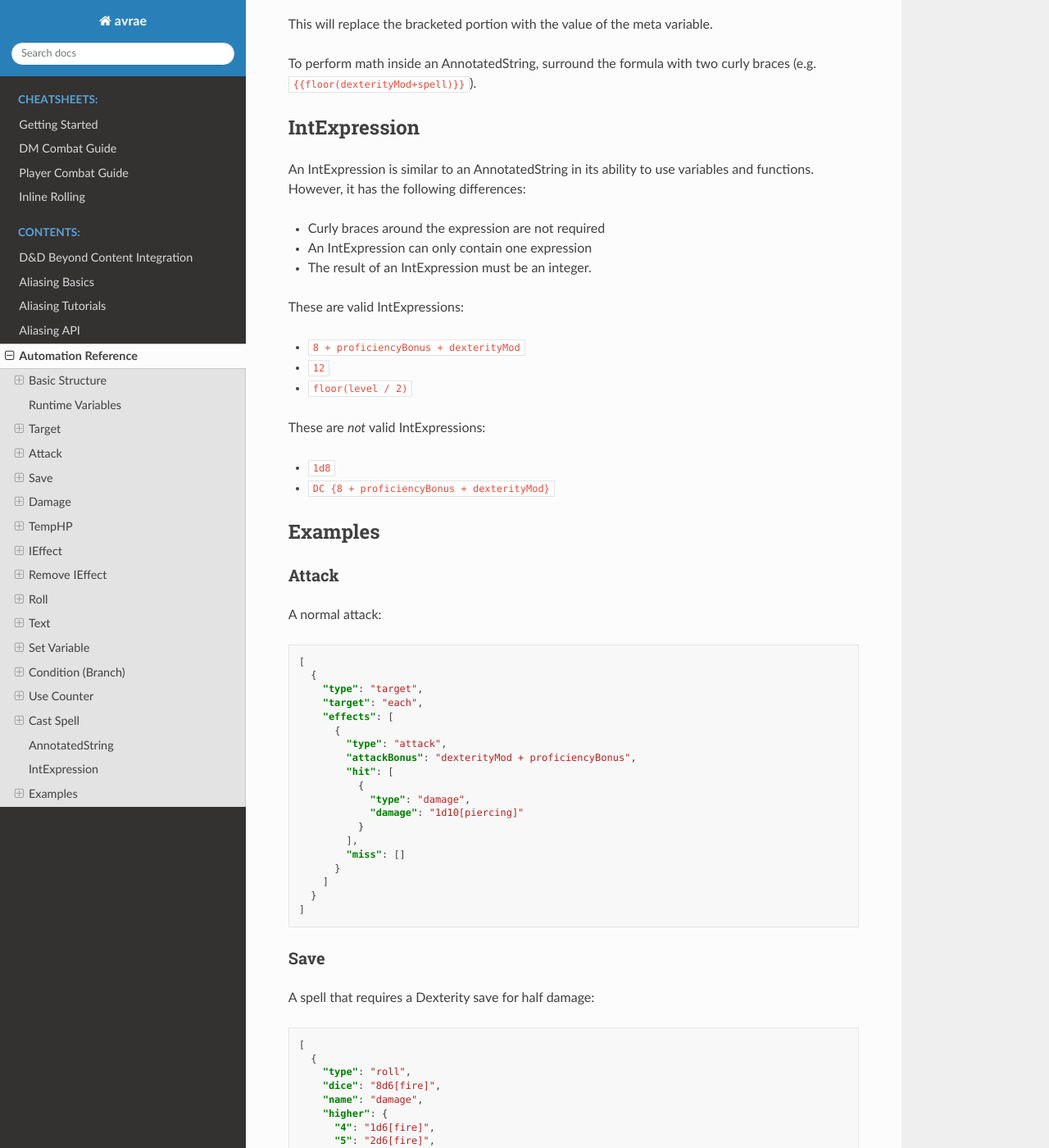
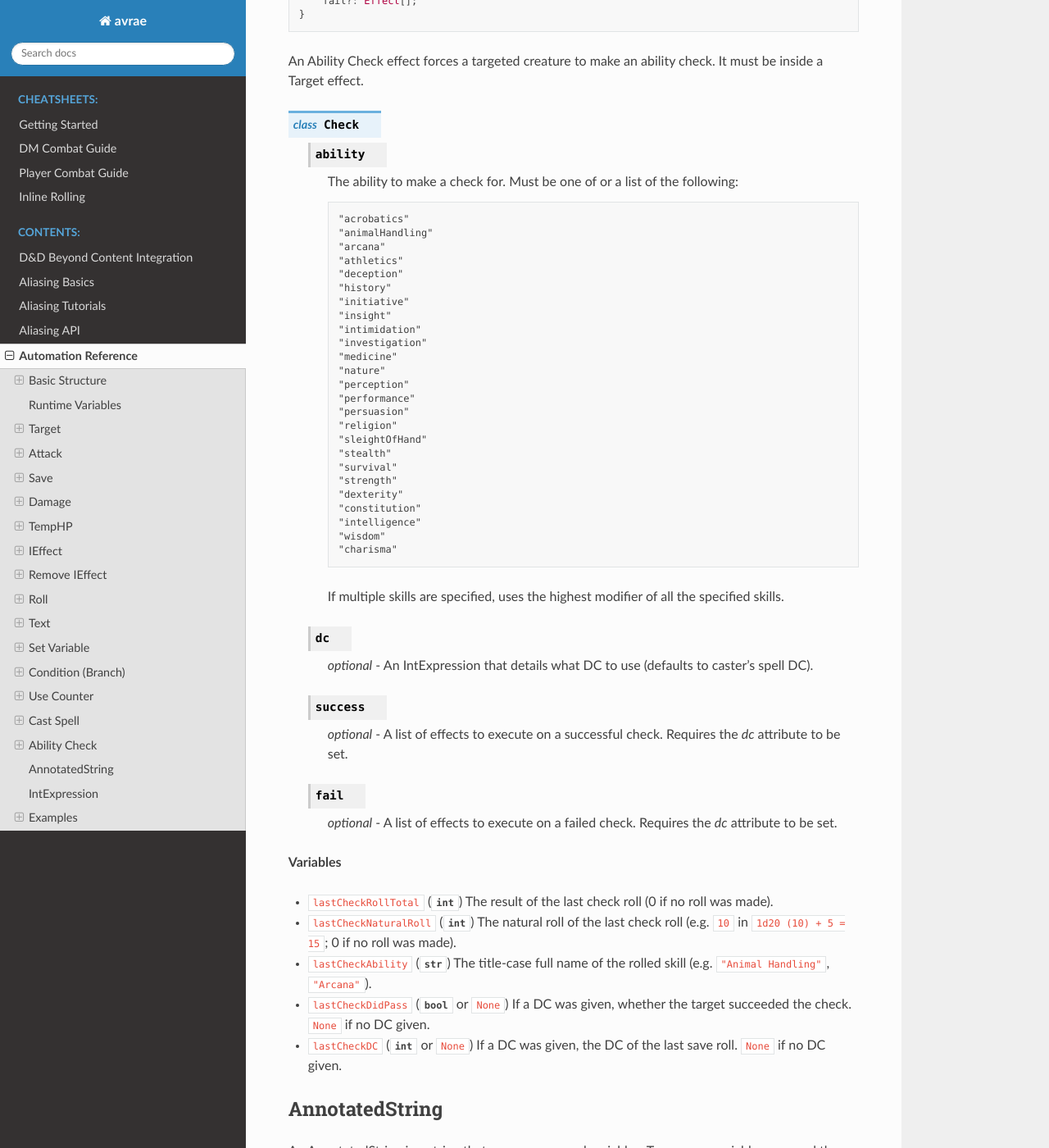
Before and after one commit to avrae/avrae, a Sphinx documentation site: the page built from docs/automation_ref.rst, in a window 1280 px wide and 1400 px high, scrolled down 19736 px. Shown: the whole window at 82% size. Built offline with Sphinx 7.4.7 and the Read the Docs theme 2.0.0, drawn with Linux system fonts in a browser that asks for light colours; some of the changed text lies outside the part shown.

Commit message:
feat(automation): check node v1

```diff
--- a/docs/automation_ref.rst
+++ b/docs/automation_ref.rst
@@ -908,6 +908,171 @@ This is usually used in features that cast spells using alternate resources (i.e
 
 No variables are exposed.
 
+Ability Check
+-------------
+.. versionadded:: 3.6.0
+
+.. code-block:: typescript
+
+    {
+        type: "check";
+        ability: string | string[];
+        dc?: IntExpression;
+        success?: Effect[];
+        fail?: Effect[];
+    }
+
+An Ability Check effect forces a targeted creature to make an ability check.
+It must be inside a Target effect.
+
+.. class:: Check
+
+    .. attribute:: ability
+
+        The ability to make a check for. Must be one of or a list of the following:
+
+        .. code-block:: text
+
+            "acrobatics"
+            "animalHandling"
+            "arcana"
+            "athletics"
+            "deception"
+            "history"
+            "initiative"
+            "insight"
+            "intimidation"
+            "investigation"
+            "medicine"
+            "nature"
+            "perception"
+            "performance"
+            "persuasion"
+            "religion"
+            "sleightOfHand"
+            "stealth"
+            "survival"
+            "strength"
+            "dexterity"
+            "constitution"
+            "intelligence"
+            "wisdom"
+            "charisma"
+
+        If multiple skills are specified, uses the highest modifier of all the specified skills.
+
+    .. attribute:: dc
+
+        *optional* - An IntExpression that details what DC to use (defaults to caster's spell DC).
+
+    .. attribute:: success
+
+        *optional* - A list of effects to execute on a successful check. Requires the *dc* attribute to be set.
+
+    .. attribute:: fail
+
+        *optional* - A list of effects to execute on a failed check. Requires the *dc* attribute to be set.
+
+**Variables**
+
+- ``lastCheckRollTotal`` (:class:`int`) The result of the last check roll (0 if no roll was made).
+- ``lastCheckNaturalRoll`` (:class:`int`) The natural roll of the last check roll (e.g. ``10`` in
+  ``1d20 (10) + 5 = 15``; 0 if no roll was made).
+- ``lastCheckAbility`` (:class:`str`) The title-case full name of the rolled skill (e.g. ``"Animal Handling"``,
+  ``"Arcana"``).
+- ``lastCheckDidPass`` (:class:`bool` or ``None``) If a DC was given, whether the target succeeded the check. ``None``
+  if no DC given.
+- ``lastCheckDC`` (:class:`int` or ``None``) If a DC was given, the DC of the last save roll. ``None`` if no DC given.
+
+.. todo: ability contests
+    Ability Contest
+    ---------------
+    .. versionadded:: 3.6.0
+
+    .. code-block:: typescript
+
+        {
+            type: "contest";
+            casterAbility: string | string[];
+            targetAbility: string | string[];
+            success: Effect[];
+            fail: Effect[];
+            tie?: "fail" | "success" | "neither";
+        }
+
+    An Ability Contest effect roll compares an ability check performed by the caster to an ability check performed by the
+    current target. It must be inside a Target effect.
+
+    .. class:: Contest
+
+        .. attribute:: casterAbility
+
+            The ability to make a check for. Must be one of the or a list of valid ability names (see below).
+
+            If multiple skills are specified, uses the highest modifier of all the specified skills.
+
+        .. attribute:: targetAbility
+
+            The ability to make a check for. Must be one of the or a list of valid ability names:
+
+            .. code-block:: text
+
+                "acrobatics"
+                "animalHandling"
+                "arcana"
+                "athletics"
+                "deception"
+                "history"
+                "initiative"
+                "insight"
+                "intimidation"
+                "investigation"
+                "medicine"
+                "nature"
+                "perception"
+                "performance"
+                "persuasion"
+                "religion"
+                "sleightOfHand"
+                "stealth"
+                "survival"
+                "strength"
+                "dexterity"
+                "constitution"
+                "intelligence"
+                "wisdom"
+                "charisma"
+
+            If multiple skills are specified, uses the highest modifier of all the specified skills.
+
+        .. attribute:: success
+
+            A list of effects to execute if the **caster** wins the ability contest.
+
+        .. attribute:: fail
+
+            A list of effects to execute if the **caster** loses the ability contest.
+
+        .. attribute:: tie
+
+            *optional, default fail* - Which list of effects to run if the ability contest results in a tie.
+
+    **Variables**
+
+    - ``lastContestCasterRollTotal`` (:class:`int`) The result of the caster's contest roll.
+    - ``lastContestTargetRollTotal`` (:class:`int`) The result of the target's contest roll.
+    - ``lastContestCasterNaturalRoll`` (:class:`int`) The natural roll of the caster's contest roll (e.g. ``10`` in
+      ``1d20 (10) + 5 = 15``; 0 if no roll was made).
+    - ``lastContestTargetNaturalRoll`` (:class:`int`) The natural roll of the target's contest roll (e.g. ``10`` in
+      ``1d20 (10) + 5 = 15``; 0 if no roll was made).
+    - ``lastContestCasterAbility`` (:class:`str`) The title-case full name of the skill the caster rolled
+      (e.g. ``"Animal Handling"``, ``"Arcana"``).
+    - ``lastContestTargetAbility`` (:class:`str`) The title-case full name of the skill the target rolled
+      (e.g. ``"Animal Handling"``, ``"Arcana"``).
+    - ``lastContestDidWin`` (:class:`bool`) Whether the caster won the ability contest, or tied and the tie behaviour was
+      "win".
+    - ``lastContestDidTie`` (:class:`bool`) Whether the ability contest resulted in a tie.
+
 AnnotatedString
 ---------------
 An AnnotatedString is a string that can access saved variables.
```
Also changed, not shown: 4 other files.
